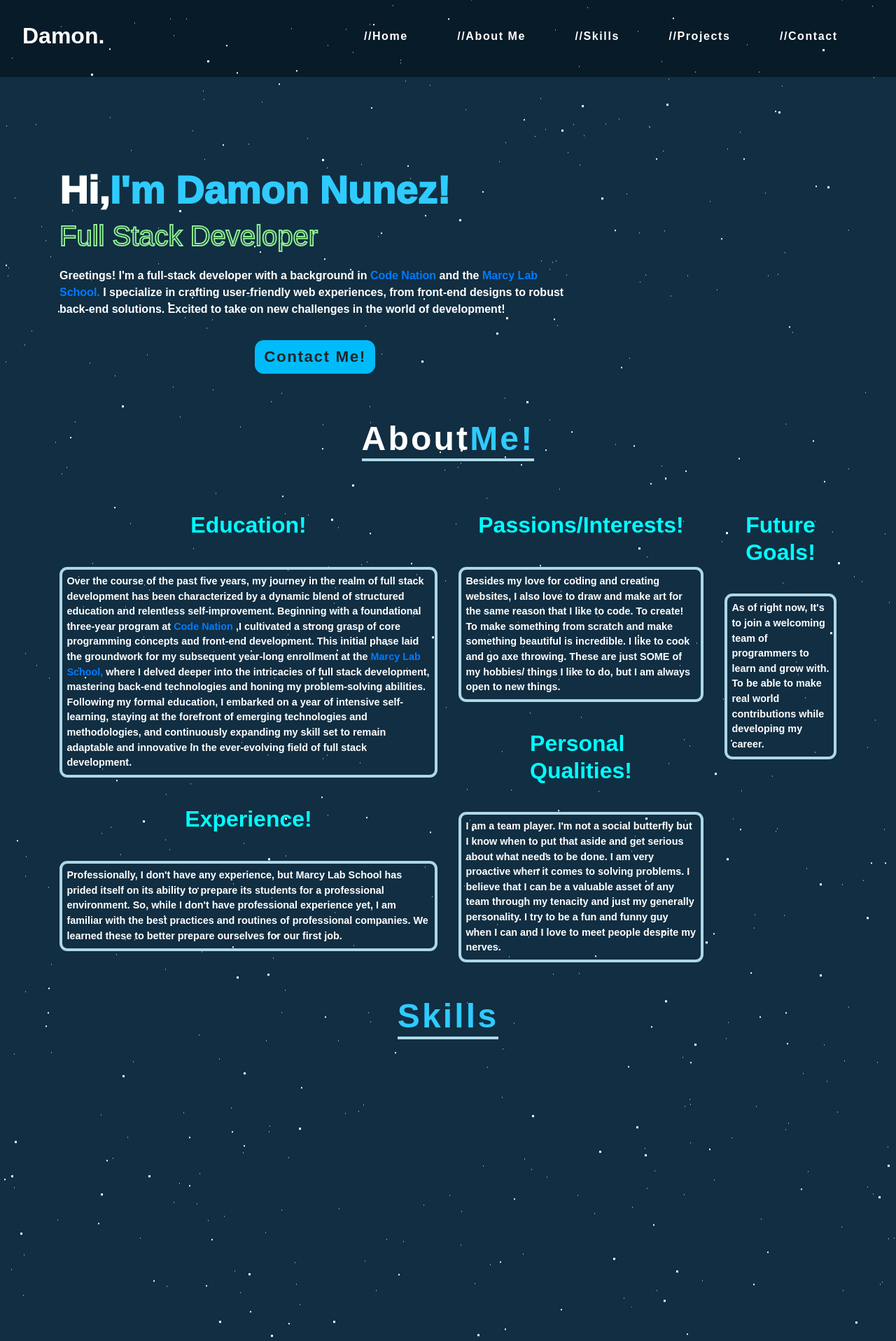
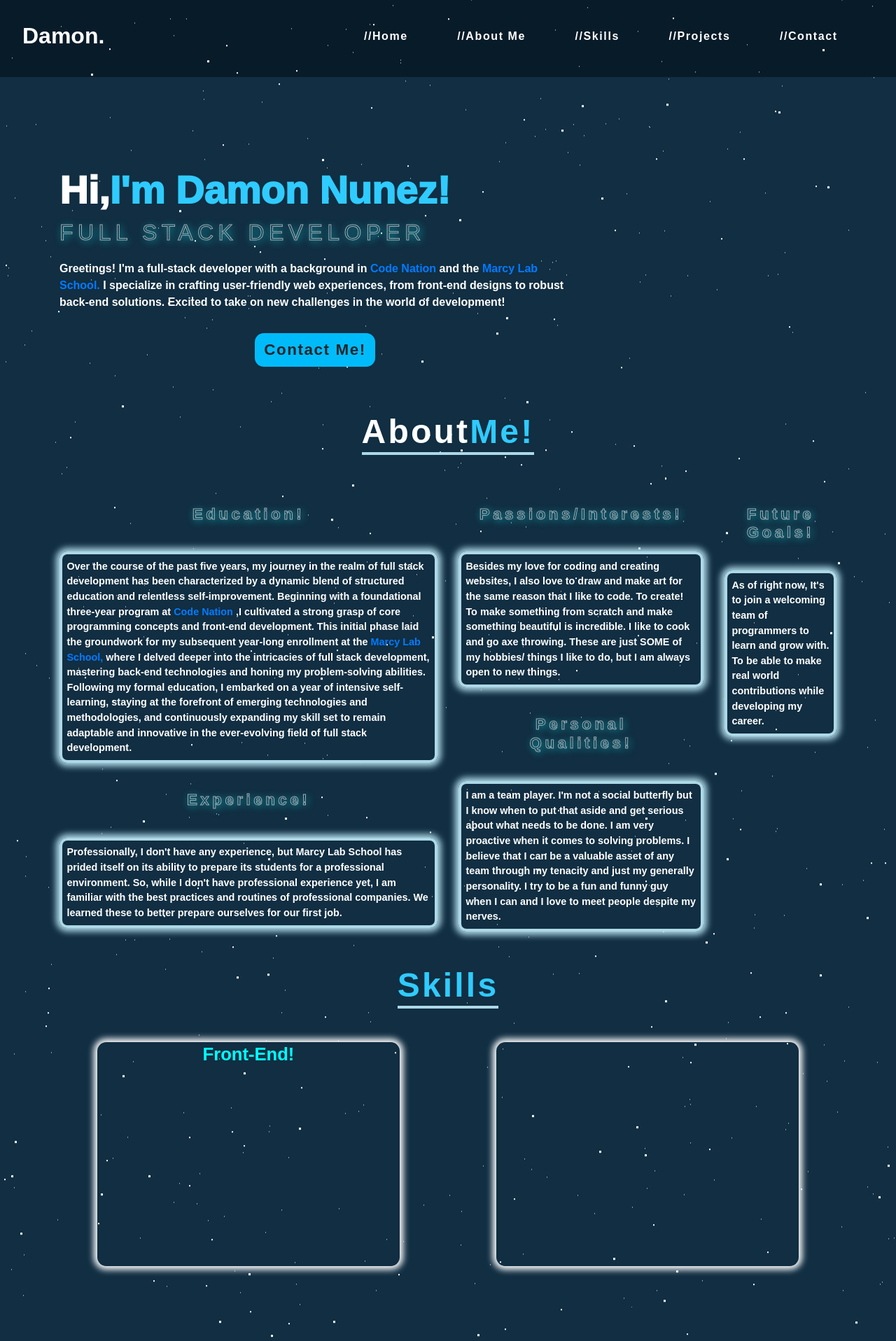
Before and after one commit to DamonNunezAlt/damonnunez, a React (Create React App) app: page / in a window 1280 px wide. Shown: the top 1916 px of the page at 70% size. Built offline with nearby package versions, Linux system fonts and the light colour scheme.

Commit message:
added Animations

```diff
--- a/src/components/AboutMe.css
+++ b/src/components/AboutMe.css
@@ -27,13 +27,36 @@
 .sectionTitle {
    display: flex;
    justify-content: center;
-   color:aqua;
-    font-size:2rem;
+   color:transparent;
+    font-size:1.4rem;
     font-weight: 800;
     font-family: sans-serif;
     margin:2.5rem auto;
     width:min-content;
+    -webkit-text-stroke: #fff;
+	-webkit-text-stroke-width: 1px;
+	text-shadow: 2px 2px 10px aqua; /* Adds a text shadow with a blue color */
+	transition: all 0.5s ease-in-out; /* Adds a smooth transition effect */
+	text-align: center;
+	letter-spacing: 0.2em;
+	animation: flicker 0.5s ease-in-out infinite alternate; /* Applies the flicker animation */
+
+	&:hover {
+		color: #fff; /* Changes the text color to white on hover */
+	}
 }
+
+@keyframes flicker {
+	0% {
+		opacity: 0.5;
+		text-shadow: 2px 2px 10px aqua;
+	}
+	100% {
+		opacity: 1;
+		text-shadow: 2px 2px 20px aqua;
+	}
+}
+
 .sectionParagraph {
     display: flex;
     justify-content: center;
@@ -46,4 +69,5 @@
     width:auto;
     border: .3rem solid lightblue;
     border-radius:.7rem;
+    box-shadow: 0 0 10px 5px lightblue;
 }
--- a/src/components/Home.css
+++ b/src/components/Home.css
@@ -24,13 +24,35 @@
     font-size:3.5rem;
 }
 .headerCaption {
-    font-size:2.5rem;
+    font-family: sans-serif;
+    font-size:2rem;
     font-weight: 300;
-    -webkit-text-fill-color: transparent; /* Set text fill color to transparent */
-    -webkit-text-stroke: 2px lightgreen; /* Width and color of the text stroke */
-    color: transparent;
-    display: flex;
+    display:flex;
     justify-content: left;
+	text-transform: uppercase;
+	color: transparent;
+	-webkit-text-stroke: #fff;
+	-webkit-text-stroke-width: 1px;
+	text-shadow: 2px 2px 10px lightgreen; /* Adds a text shadow with a blue color */
+	transition: all 0.5s ease-in-out; /* Adds a smooth transition effect */
+	text-align: center;
+	letter-spacing: 0.2em;
+	animation: flicker 0.5s ease-in-out infinite alternate; /* Applies the flicker animation */
+
+	&:hover {
+		color: #fff; /* Changes the text color to white on hover */
+	}
+}
+
+@keyframes flicker {
+	0% {
+		opacity: 0.5;
+		text-shadow: 2px 2px 10px lightgreen;
+	}
+	100% {
+		opacity: 1;
+		text-shadow: 2px 2px 20px lightgreen;
+	}
 }
 .paragraph {
     display: flex;
--- a/src/components/Skills.css
+++ b/src/components/Skills.css
@@ -20,3 +20,21 @@
     text-align: center; /* Center the text horizontally */
     margin: 3rem auto; /* Center the element within its parent container */
 }
+.outerBorder {
+    height:20rem;
+    display: block;
+    margin:0 auto;
+    border: 2px solid transparent; /* Add a transparent border */
+    box-shadow: 0 0 10px 5px white; /* Apply a glowing white shadow */
+    width:80%;
+    border-radius:.8rem;
+}
+.skillType {
+    display:flex;
+    justify-content: center;
+    font-size:1.6rem;
+    font-weight: 800;
+    font-family: sans-serif;
+    color:aqua;
+
+}
--- a/src/components/Skills.js
+++ b/src/components/Skills.js
@@ -12,6 +12,18 @@ const Skills = () => {
                     </div>
                 </Col>
             </Row>
+            <Row>
+                <Col sm={12} md={12} lg={6}>
+                <div className='outerBorder'>
+                    <h1 className='skillType'>Front-End!</h1>
+                </div>
+                </Col>
+                <Col sm={12} md={12} lg={6}>
+                    <div className='outerBorder'>
+
+                    </div>
+                </Col>
+            </Row>
         </Container>
     </div>
   )
```
Also changed, not shown: 1 other file (tests, documents, lock files or other folders).
